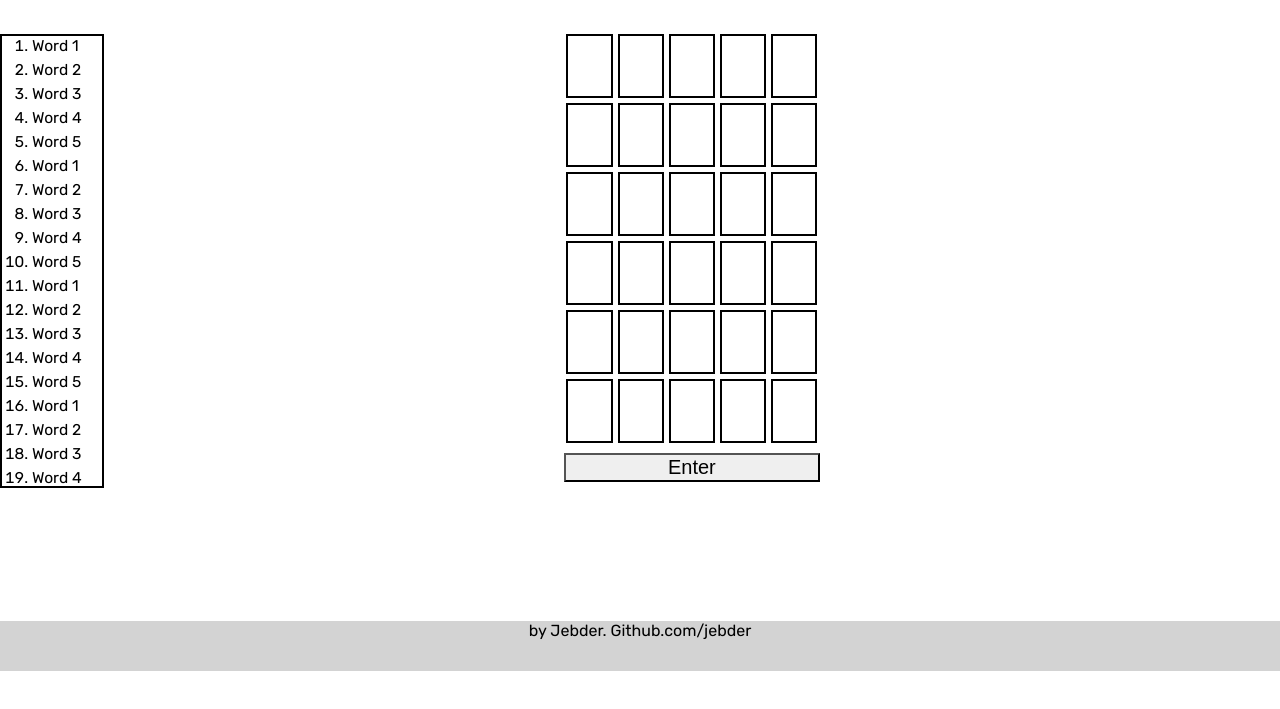
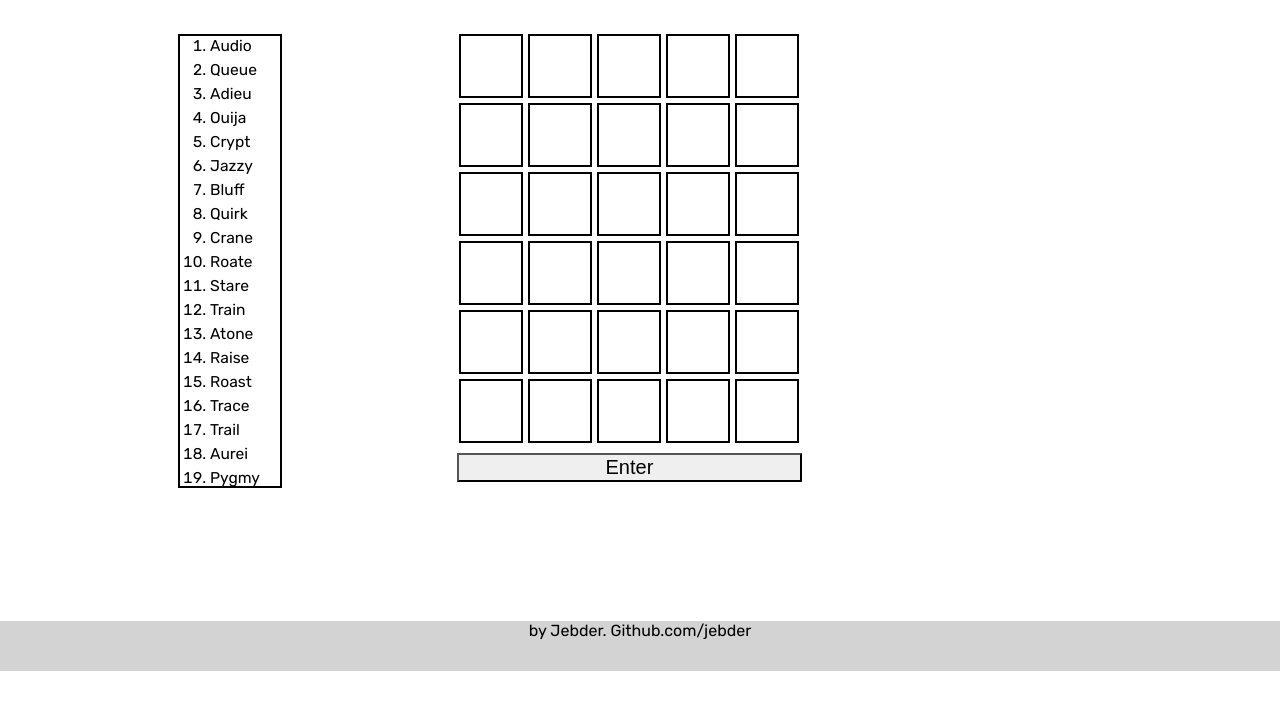
Before and after one commit to Jebder/Wordle-Helper, a plain HTML site: page index.html in a window 1280 px wide. Shown: the part 129-838 px from the top of the page. Drawn offline with Linux system fonts and the light colour scheme.

Commit message:
Add list of starter words. Center for PC view.

```diff
--- a/index.html
+++ b/index.html
@@ -15,37 +15,26 @@
 
         <div class="wordListBox">
             <ol>
-                <li class="word">Word 1</li>
-                <li class="word">Word 2</li>
-                <li class="word">Word 3</li>
-                <li class="word">Word 4</li>
-                <li class="word">Word 5</li>
-                <li class="word">Word 1</li>
-                <li class="word">Word 2</li>
-                <li class="word">Word 3</li>
-                <li class="word">Word 4</li>
-                <li class="word">Word 5</li>
-                <li class="word">Word 1</li>
-                <li class="word">Word 2</li>
-                <li class="word">Word 3</li>
-                <li class="word">Word 4</li>
-                <li class="word">Word 5</li>
-                <li class="word">Word 1</li>
-                <li class="word">Word 2</li>
-                <li class="word">Word 3</li>
-                <li class="word">Word 4</li>
-                <li class="word">Word 5</li>
-                <li class="word">Word 1</li>
-                <li class="word">Word 2</li>
-                <li class="word">Word 3</li>
-                <li class="word">Word 4</li>
-                <li class="word">Word 5</li>
-                <li class="word">Word 1</li>
-                <li class="word">Word 2</li>
-                <li class="word">Word 3</li>
-                <li class="word">Word 4</li>
-                <li class="word">Word 5</li>
-
+                <li class="word">Audio</li>
+                <li class="word">Queue</li>
+                <li class="word">Adieu</li>
+                <li class="word">Ouija</li>
+                <li class="word">Crypt</li>
+                <li class="word">Jazzy</li>
+                <li class="word">Bluff</li>
+                <li class="word">Quirk</li>
+                <li class="word">Crane</li>
+                <li class="word">Roate</li>
+                <li class="word">Stare</li>
+                <li class="word">Train</li>
+                <li class="word">Atone</li>
+                <li class="word">Raise</li>
+                <li class="word">Roast</li>
+                <li class="word">Trace</li>
+                <li class="word">Trail</li>
+                <li class="word">Aurei</li>
+                <li class="word">Pygmy</li>
+                <li class="word">Zebra</li>
             </ol>
         </div>
 
--- a/style.css
+++ b/style.css
@@ -24,6 +24,9 @@ body {
 
 .Main {
     display: flex;
+    justify-content: center;
+    margin-left: -300px;
+    gap: 175px;
   }
 
 .wordListBox{
@@ -49,8 +52,6 @@ li{
 .allBoxSets {
     display: flex;
     flex-direction: column;
-    margin: 0 auto;
-    width: 20%;
     gap: 5px;
   }
 
```
